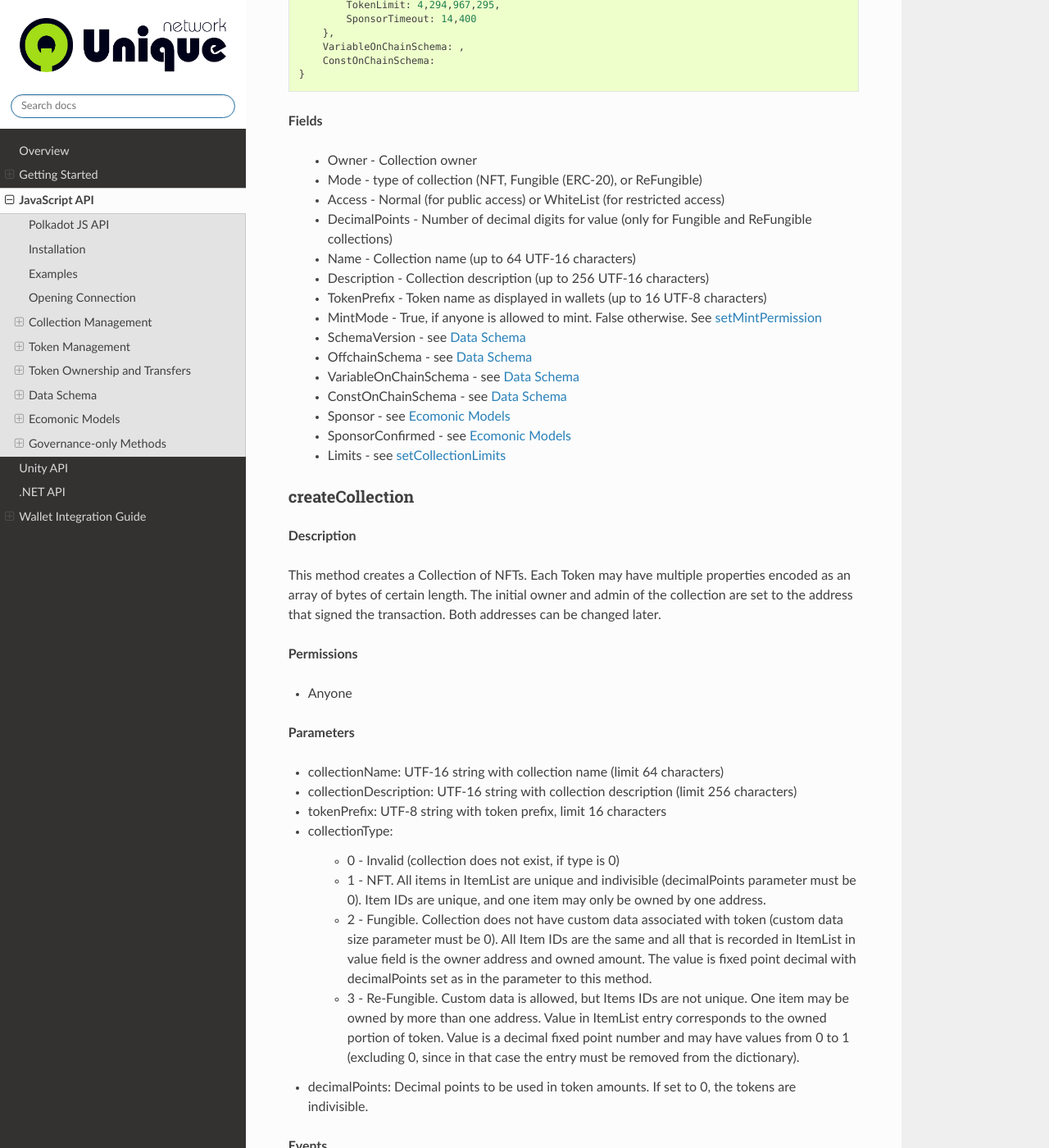
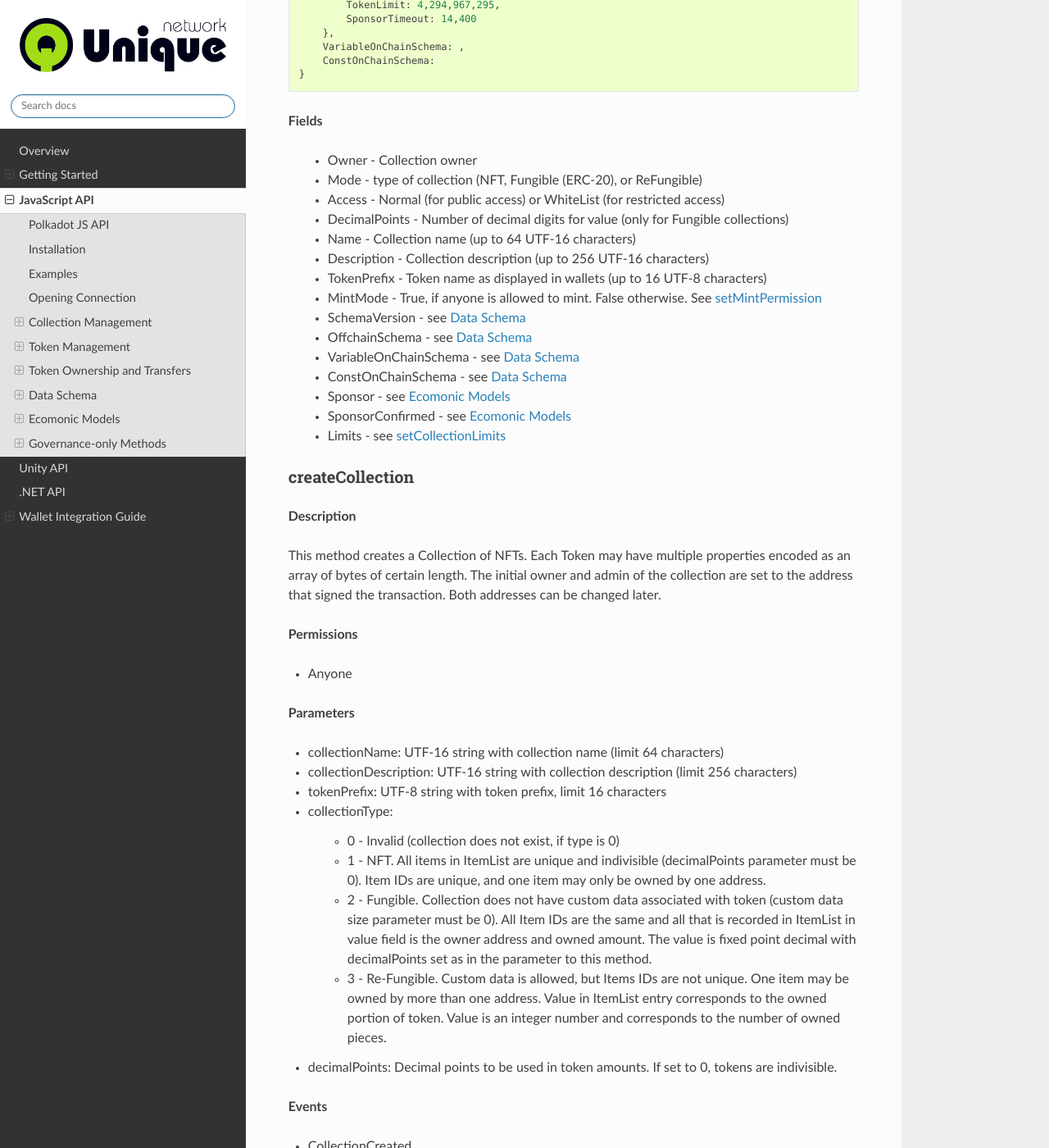
Before and after one commit to UniqueNetwork/unique-docs, a Sphinx documentation site: the page built from source/jsapi.rst, in a window 1280 px wide and 1400 px high, scrolled down 2287 px. Shown: the whole window at 82% size. Built offline with Sphinx 7.4.7 and the Read the Docs theme 2.0.0, drawn with Linux system fonts in a browser that asks for light colours; some of the changed text lies outside the part shown.

Commit message:
Update refungible: arbitrary refungibility

```diff
--- a/source/jsapi.rst
+++ b/source/jsapi.rst
@@ -113,7 +113,7 @@
     * Owner - Collection owner
     * Mode - type of collection (NFT, Fungible (ERC-20), or ReFungible)
     * Access - Normal (for public access) or WhiteList (for restricted access)
-    * DecimalPoints - Number of decimal digits for value (only for Fungible and ReFungible collections)
+    * DecimalPoints - Number of decimal digits for value (only for Fungible collections)
     * Name - Collection name (up to 64 UTF-16 characters)
     * Description - Collection description (up to 256 UTF-16 characters)
     * TokenPrefix - Token name as displayed in wallets (up to 16 UTF-8 characters)
@@ -147,8 +147,8 @@
     * 0 - Invalid (collection does not exist, if type is 0)
     * 1 - NFT. All items in ItemList are unique and indivisible (decimalPoints parameter must be 0). Item IDs are unique, and one item may only be owned by one address.
     * 2 - Fungible. Collection does not have custom data associated with token (custom data size parameter must be 0). All Item IDs are the same and all that is recorded in ItemList in value field is the owner address and owned amount. The value is fixed point decimal with decimalPoints set as in the parameter to this method.
-    * 3 - Re-Fungible. Custom data is allowed, but Items IDs are not unique. One item may be owned by more than one address. Value in ItemList entry corresponds to the owned portion of token. Value is a decimal fixed point number and may have values from 0 to 1 (excluding 0, since in that case the entry must be removed from the dictionary).
-* decimalPoints: Decimal points to be used in token amounts. If set to 0, the tokens are indivisible.
+    * 3 - Re-Fungible. Custom data is allowed, but Items IDs are not unique. One item may be owned by more than one address. Value in ItemList entry corresponds to the owned portion of token. Value is an integer number and corresponds to the number of owned pieces.
+* decimalPoints: Decimal points to be used in token amounts. If set to 0, tokens are indivisible.
 
 **Events**
 
@@ -379,7 +379,11 @@
     * const_data: Immutable properties
     * variable_data: Mutable properties
   * Fungible: Amount to create (multiplied by 10 to the decimalPoints power. E.g. if decimalPoints equals 2, number 301 creates 3.01 tokens)
-  * ReFungible: Same as NFT
+  * ReFungible:
+
+    * const_data: Immutable properties
+    * variable_data: Mutable properties
+    * pieces: Number of pieces this token is divided into
 
 **Events**
 
--- a/source/walletguide.rst
+++ b/source/walletguide.rst
@@ -76,6 +76,8 @@
         VariableOnChainSchema: ,
         ConstOnChainSchema:
     }
+
+Token prefix is used to display tokens in the wallet. The examples of refixes can be: BTC, ETH, etc.
 
 
 2. User Tokens
```
Also changed, not shown: other parts of source/walletguide.rst (+1 -1 lines).
